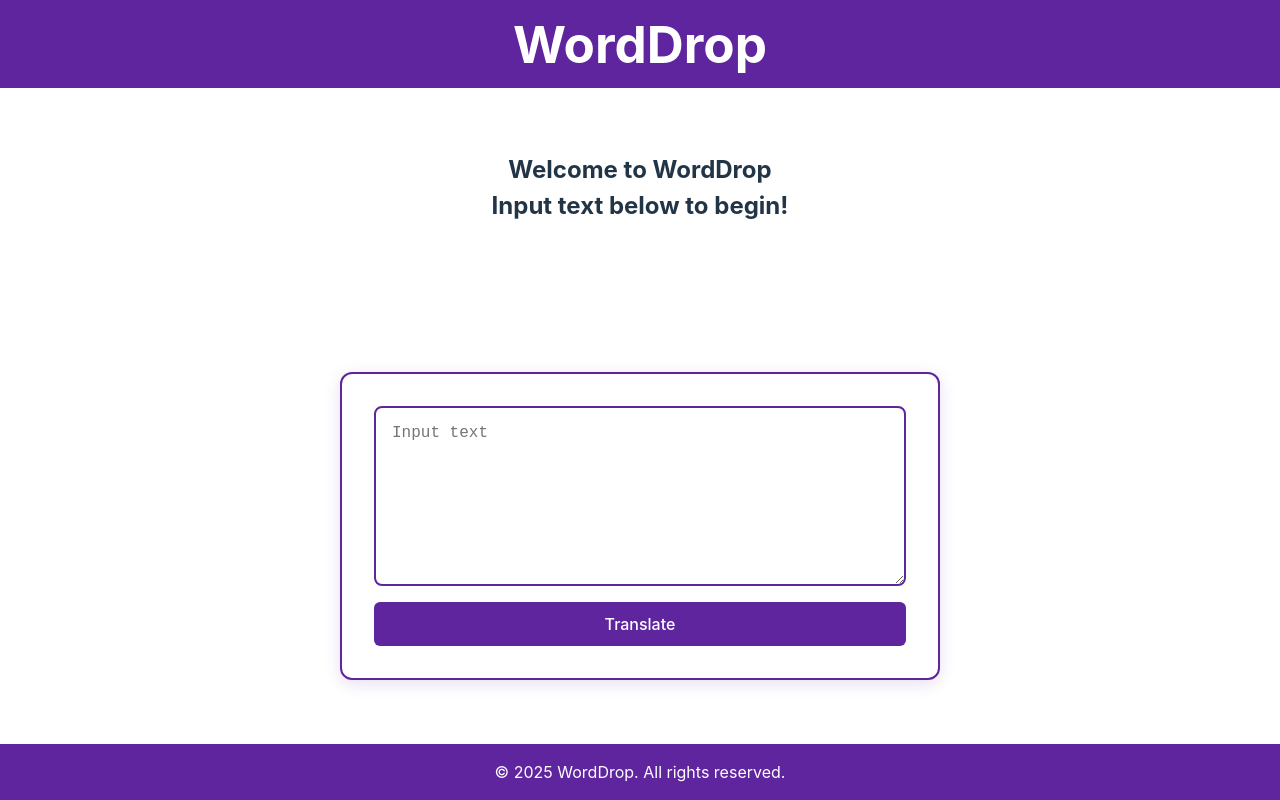
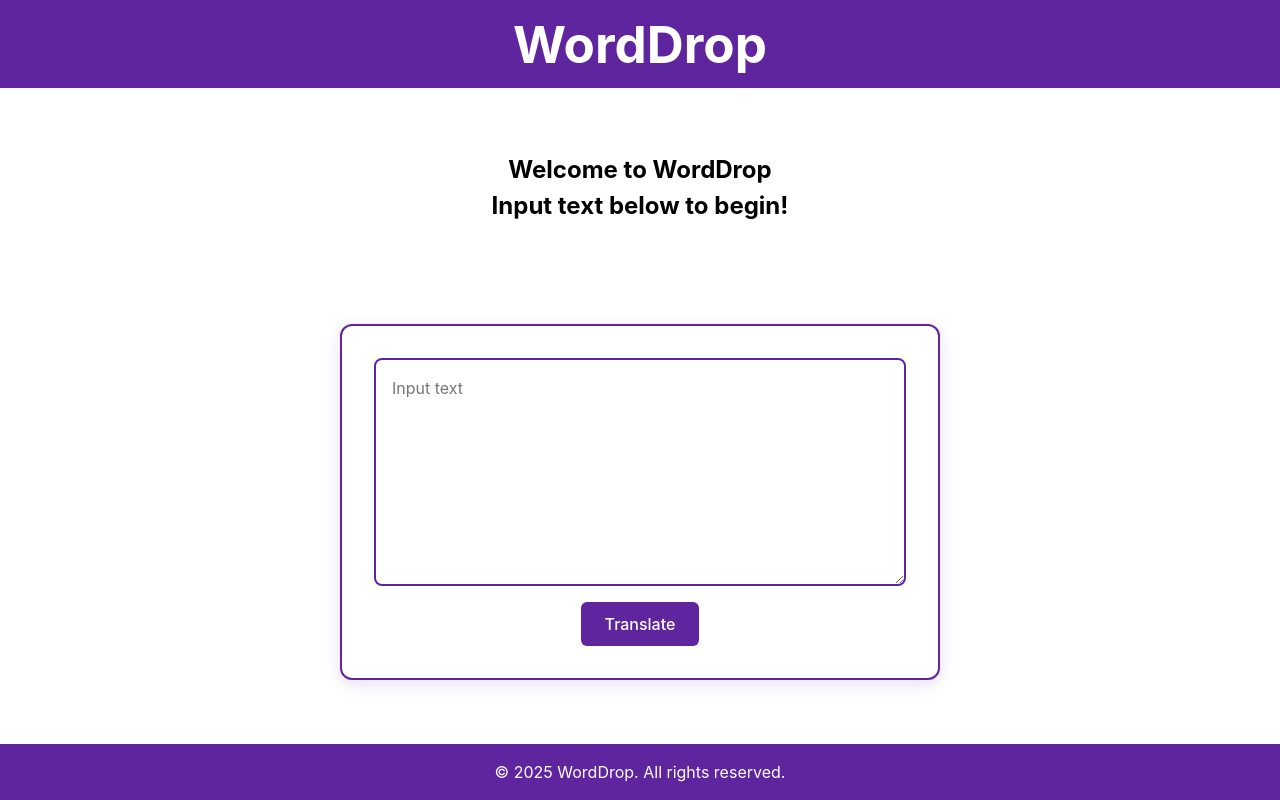
Before and after one commit to CSCI-40500-Fall-2025/project-megatron, a React (Vite) app: page / in a window 1280 px wide. Built offline with nearby package versions, Linux system fonts and the light colour scheme.

Commit message:
updated app

```diff
--- a/src/App.css
+++ b/src/App.css
@@ -1,4 +1,6 @@
-/* Reset and base styles */
+/*
+  Reset & Base
+*/
 * {
   margin: 0;
   padding: 0;
@@ -6,8 +8,6 @@
 }
 
 html, body {
-  margin: 0;
-  padding: 0;
   width: 100%;
   height: 100%;
   overflow: hidden;
@@ -20,14 +20,16 @@ body {
   -moz-osx-font-smoothing: grayscale;
 }
 
-/* Color Variables */
+/*
+  Color Variables
+*/
 :root {
   --hunter-purple: #5f259f;
   --hunter-purple-light: #7a3fc8;
   --hunter-purple-dark: #4a1d7d;
   --white: #ffffff;
 
-  /* Semantic colors */
+  /* Semantic */
   --primary-bg: var(--white);
   --primary-accent: var(--hunter-purple);
   --header-footer-bg: var(--hunter-purple);
@@ -41,8 +43,11 @@ body {
   --button-text: var(--white);
 }
 
-/* Layout */
-#root {
+/*
+  Layout
+*/
+#root,
+.app-container {
   height: 100%;
   width: 100%;
   position: fixed;
@@ -53,20 +58,14 @@ body {
   overflow: hidden;
 }
 
-.app-container {
-  height: 100%;
-  width: 100%;
-  display: flex;
-  flex-direction: column;
-  overflow: hidden;
-}
-
-/* Header */
+/*
+  Header
+*/
 header {
   background: var(--header-footer-bg);
   color: var(--header-footer-text);
+  width: 100%;
   padding: 1rem;
-  width: 100%;
   display: flex;
   justify-content: center;
   align-items: center;
@@ -74,26 +73,49 @@ header {
 
 .header-content {
   width: 100%;
+  max-width: 1200px;
   padding: 0 1rem;
   display: flex;
   justify-content: center;
   align-items: center;
 }
 
-/* Main Content */
+/*
+  Main
+*/
 .main-content {
   flex: 1;
   width: 100%;
   padding: 2rem 1rem;
   background: var(--primary-bg);
-  overflow-y: auto;
+  overflow-y: auto;           /* scrolls here instead of body */
   display: flex;
   flex-direction: column;
   align-items: center;
   text-align: center;
+  color: black;
 }
 
-/* Display Text Section */
+/*
+   Card
+*/
+.card {
+  background: var(--card-bg);
+  border: 2px solid var(--card-border);
+  border-radius: 12px;
+  box-shadow: 0 4px 16px rgba(95, 37, 159, 0.15);
+  padding: 2rem;
+  margin: 2rem auto;
+  width: 100%;
+  max-width: 600px;
+  display: flex;
+  flex-direction: column;
+  align-items: center;
+}
+
+/*
+  Displayed Text Section
+*/
 .displayed-text {
   margin-top: 2rem;
   padding: 1.5rem;
@@ -102,6 +124,7 @@ header {
   border-radius: 12px;
   width: 100%;
   max-width: 600px;
+  text-align: left;
 }
 
 .displayed-text h2,
@@ -118,8 +141,6 @@ header {
 
 .displayed-text ul {
   list-style: none;
-  padding: 0;
-  margin: 0;
 }
 
 .displayed-text li {
@@ -127,22 +148,9 @@ header {
   padding: 0.5rem 0;
 }
 
-/* Card */
-.card {
-  background: var(--card-bg);
-  border: 2px solid var(--card-border);
-  border-radius: 12px;
-  box-shadow: 0 4px 16px rgba(95, 37, 159, 0.15);
-  padding: 2rem;
-  margin: 2rem auto;
-  width: 100%;
-  max-width: 600px;
-  display: flex;
-  flex-direction: column;
-  align-items: center;
-}
-
-/* Form Elements */
+/*
+  Forms
+*/
 textarea {
   width: 100%;
   min-height: 150px;
@@ -150,8 +158,9 @@ textarea {
   border: 2px solid var(--card-border);
   border-radius: 8px;
   font-size: 1rem;
+  font: inherit;
+  resize: vertical;
   margin-bottom: 1rem;
-  resize: vertical;
 }
 
 button {
@@ -162,29 +171,25 @@ button {
   padding: 0.75rem 1.5rem;
   font-size: 1rem;
   cursor: pointer;
-  transition: background 0.2s;
+  transition: background 0.2s ease-in-out;
 }
 
 button:hover {
   background: var(--button-bg-hover);
 }
 
-/* Translation Results */
-.displayed-text {
-  margin-top: 1.5rem;
-  color: var(--secondary-text);
-  text-align: center;
-  width: 100%;
-  max-width: 600px;
-}
-
-/* Footer */
+/*
+  Footer
+*/
 footer {
   background: var(--header-footer-bg);
   color: var(--header-footer-text);
   padding: 1rem;
   width: 100%;
   margin-top: auto;
+  display: flex;
+  justify-content: center;
+  align-items: center;
 }
 
 .footer-content {
@@ -196,7 +201,9 @@ footer {
   align-items: center;
 }
 
-/* Responsive Design */
+/*
+  Responsive
+*/
 @media (max-width: 768px) {
   .main-content {
     padding: 1rem;
@@ -214,9 +221,4 @@ footer {
   button {
     width: 100%;
   }
-    font-size: 1.5rem;
-  }
-
-  button {
-    width: 100%;
-  }
+}
--- a/src/App.jsx
+++ b/src/App.jsx
@@ -1,51 +1,17 @@
 
-import { useState } from 'react';
 import './App.css';
 import Header from './components/Header';
 import MainContent from './components/MainContent';
 import Footer from './components/Footer';
-import nlp from 'compromise';
+import TextAnalyzer from './components/TextAnalyzer';
 
 function App() {
-  const [text, setText] = useState("");
-  const [displayedText, setDisplayedText] = useState("");
-  const [nouns, setNouns] = useState([]);
-
   return (
     <div className="app-container">
       <Header />
       <main className="main-content">
         <MainContent />
-        <div className="card">
-          <textarea
-            placeholder="Input text"
-            value={text}
-            onChange={(e) => setText(e.target.value)}
-            rows={8}
-            cols={50}
-          />
-          <button
-            onClick={() => {
-              const t = nlp(text);
-              setNouns(t.nouns().out('array'));
-              setDisplayedText(text);
-            }}
-          >
-            Translate
-          </button>
-        </div>
-        {displayedText && (
-          <div className="displayed-text">
-            <h2>Translation:</h2>
-            <p>{displayedText}</p>
-            <h3>Nouns:</h3>
-            <ul>
-              {nouns.map((noun, index) => (
-                <li key={index}>{noun}</li>
-              ))}
-            </ul>
-          </div>
-        )}
+        <TextAnalyzer />
       </main>
       <Footer />
     </div>
```
